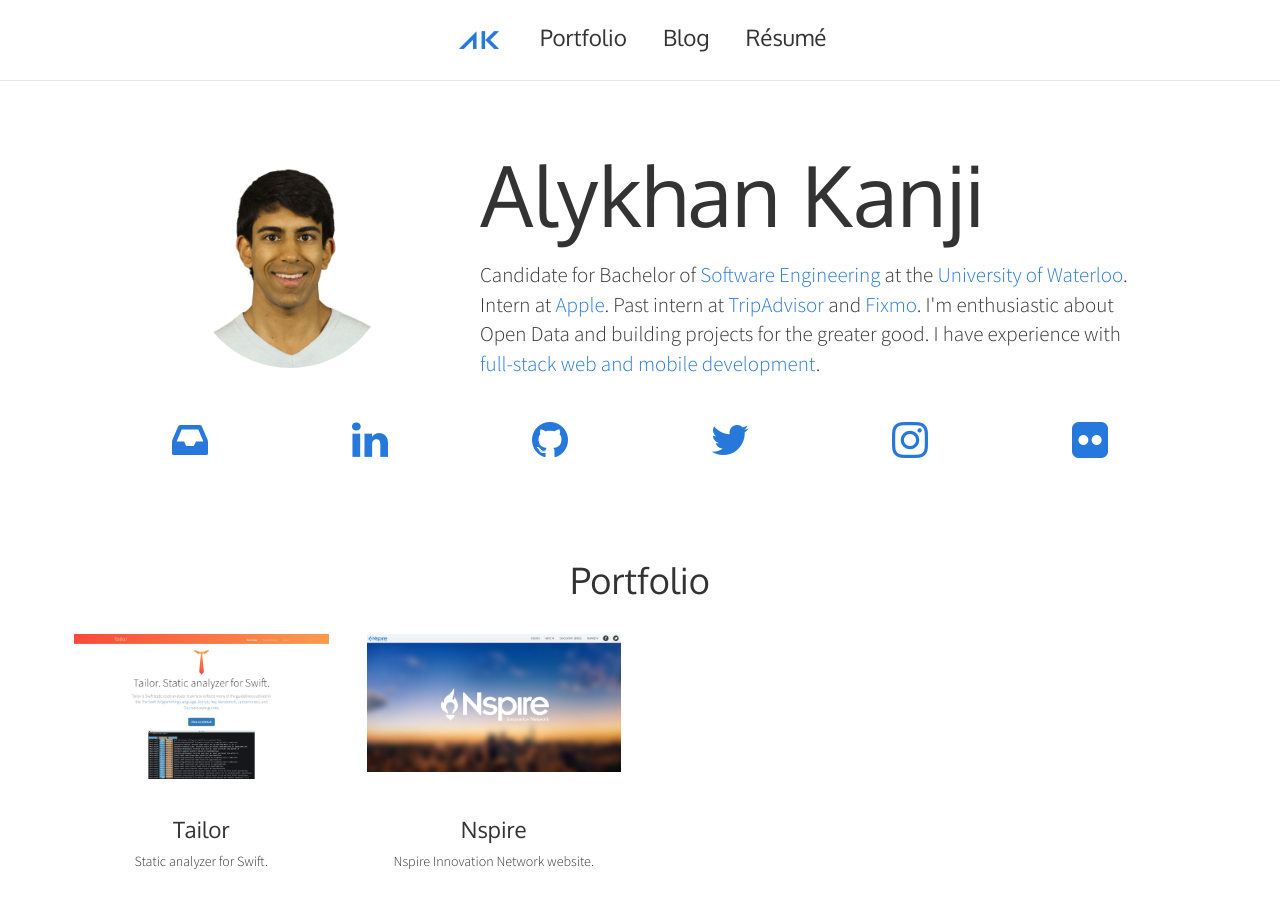
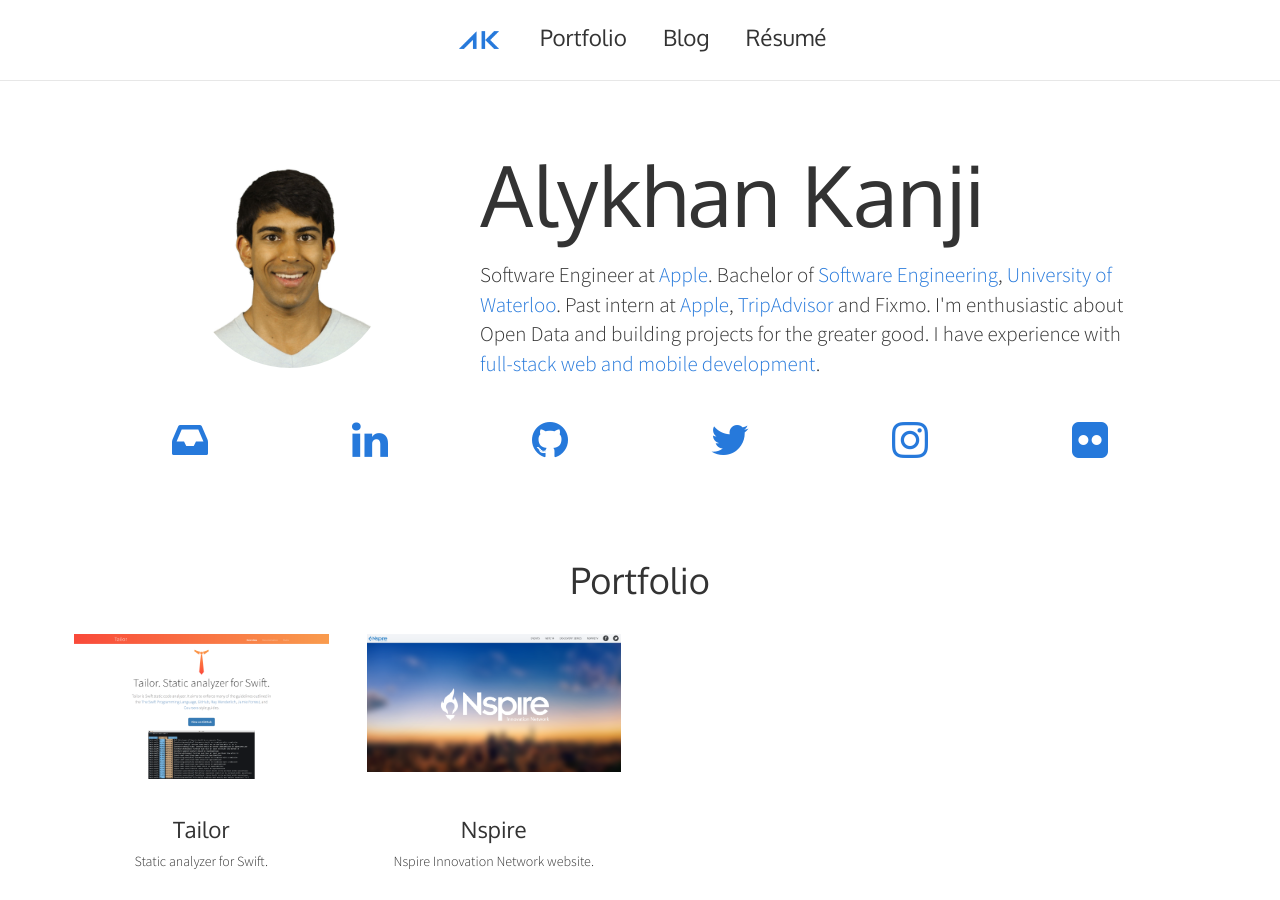
Before and after one commit to alykhank/alykhank.github.io, a Jekyll site: the page built from index.html, in a window 1280 px wide and 900 px high. Built offline with Jekyll 4.4.1, drawn with Linux system fonts in a browser that asks for light colours; nearby versions of some CDN libraries; comment, search, counter and statistics services are not loaded.

Commit message:
Update bio to reflect graduation and position

```diff
--- a/index.html
+++ b/index.html
@@ -10,7 +10,7 @@
   <div class="col-md-8">
     <h1 class="title hidden-xs hidden-sm">Alykhan Kanji</h1>
     <h1 class="title visible-xs visible-sm text-center">Alykhan Kanji</h1>
-    <p class="lead">Candidate for Bachelor of <a href="https://uwaterloo.ca/software-engineering/">Software Engineering</a> at the <a href="https://uwaterloo.ca/">University of Waterloo</a>. Intern at <a href="http://www.apple.com">Apple</a>. Past intern at <a href="http://www.tripadvisor.com/">TripAdvisor</a> and <a href="https://www1.good.com/about/press-releases/good-technology-acquires-fixmo-security-business.html">Fixmo</a>. I'm enthusiastic about Open Data and building projects for the greater good. I have experience with <a href="/#portfolio">full-stack web and mobile development</a>.</p>
+    <p class="lead">Software Engineer at <a href="http://www.apple.com">Apple</a>. Bachelor of <a href="https://uwaterloo.ca/software-engineering/">Software Engineering</a>, <a href="https://uwaterloo.ca/">University of Waterloo</a>. Past intern at <a href="http://www.apple.com">Apple</a>, <a href="http://www.tripadvisor.com/">TripAdvisor</a> and Fixmo. I'm enthusiastic about Open Data and building projects for the greater good. I have experience with <a href="/#portfolio">full-stack web and mobile development</a>.</p>
   </div>
 
   <div class="row text-center">
```
